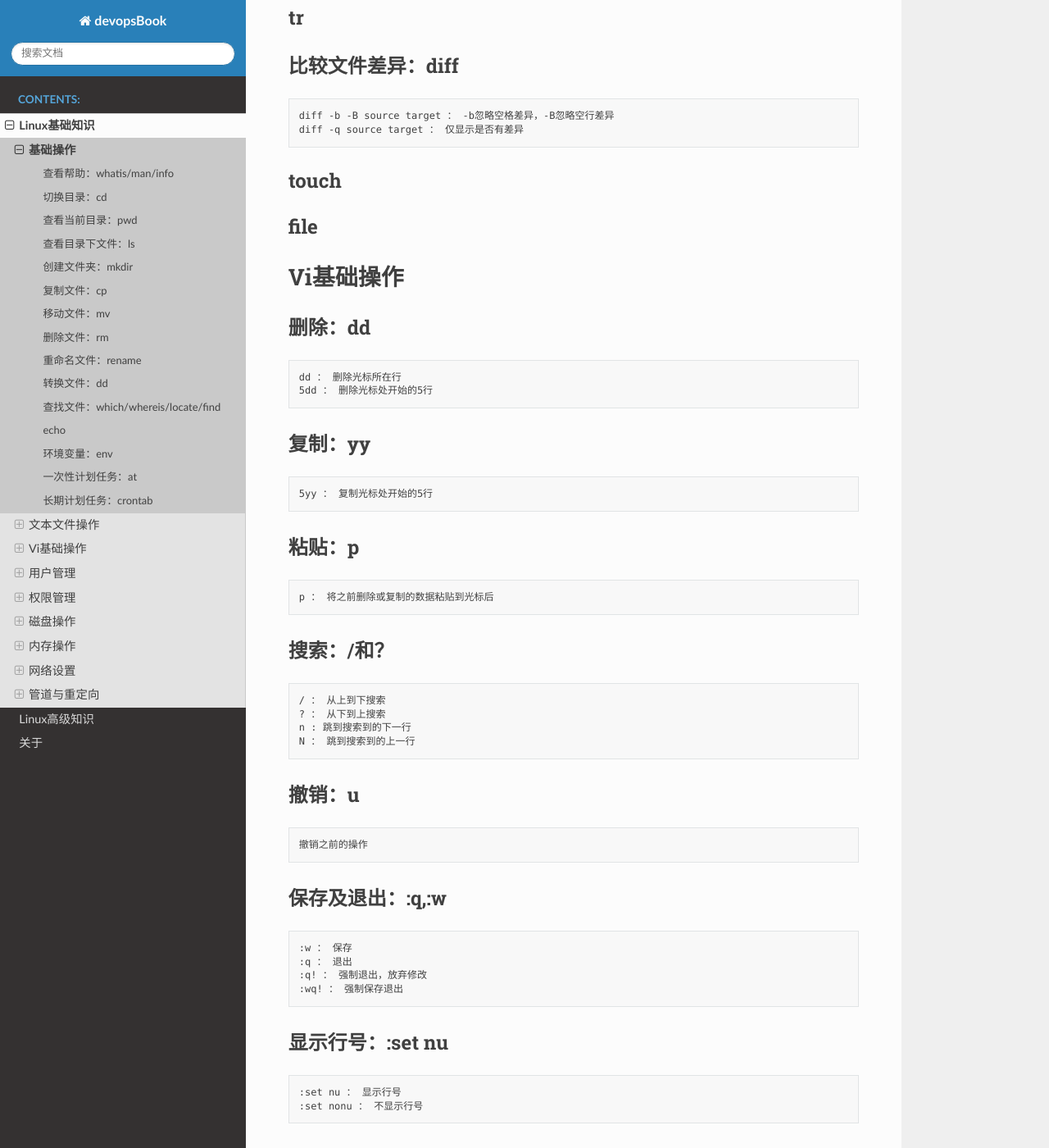
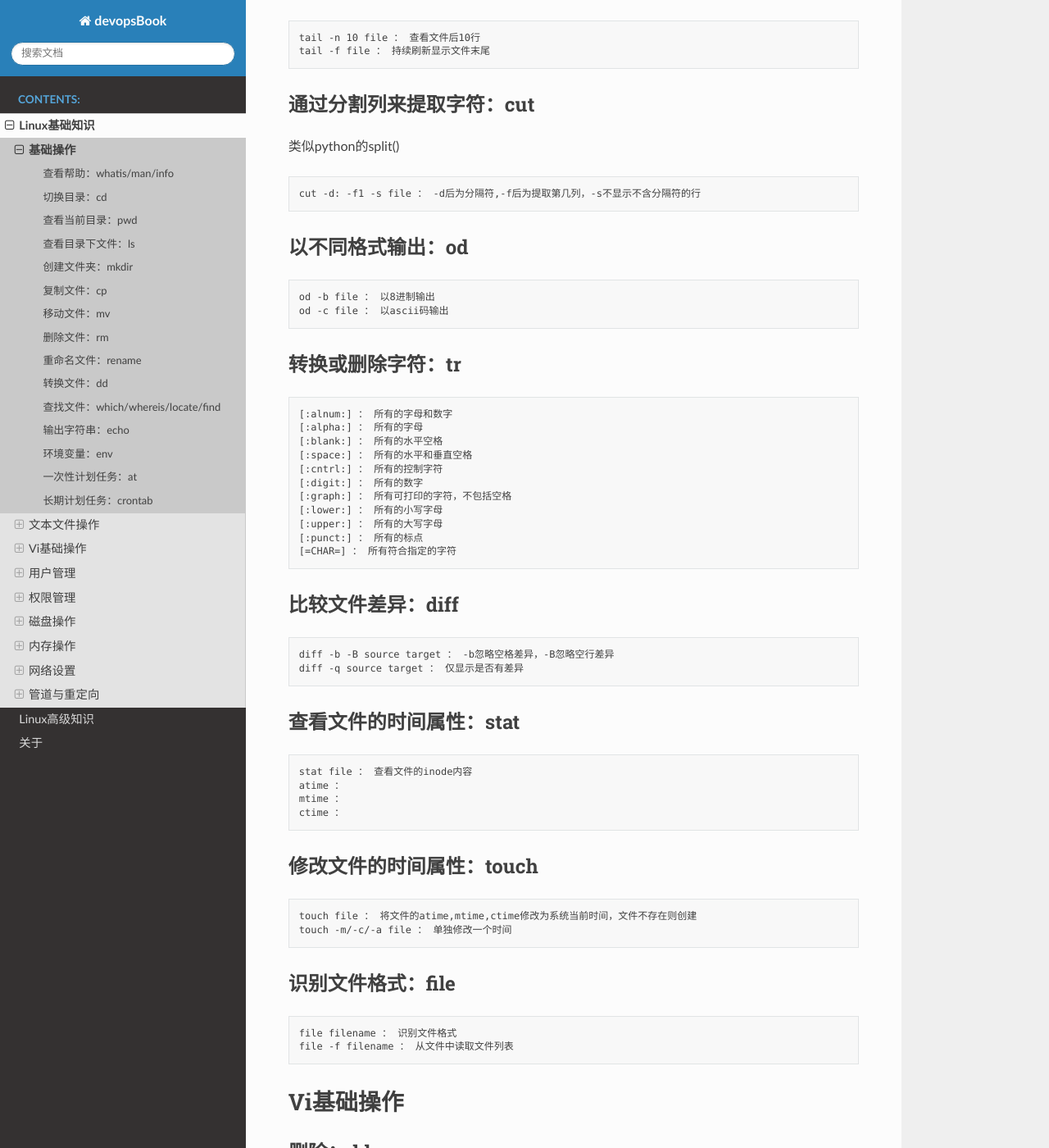
Before and after one commit to maxiaoMAX/devopsBook, a Sphinx documentation site: the page built from source/linux_base/contents.md, in a window 1280 px wide and 1400 px high, scrolled down 3145 px. Shown: the whole window at 82% size. Built offline with Sphinx 7.4.7 and the Read the Docs theme 2.0.0, drawn with Linux system fonts in a browser that asks for light colours; some of the changed text lies outside the part shown.

Commit message:
Update contents.md

````diff
--- a/source/linux_base/contents.md
+++ b/source/linux_base/contents.md
@@ -1,6 +1,13 @@
 ## 基础操作
 
 ### 查看帮助：whatis/man/info
+
+常见参数：
+
+```
+-v ： 一般是指verbose
+-h ： 一般是human
+```
 
 ### 切换目录：cd
 
@@ -82,27 +89,38 @@ locate ：去/var/lib/mlocate/mlocage.db中查找文件，一般一天运行一
 find dir -name "" ： 遍历文件，参数比较复杂
 ```
 
-### echo
+### 输出字符串：echo
+
+```
+echo -e ： 开启转义，默认不开启
+```
 
 ### 环境变量：env
 
 ```
-HOME ：
-SHELL ：
-PS1 ：
-PATH ：
-EDITOR ：
+env ： 显示当前用户全部环境变量
 ```
 
 ### 一次性计划任务：at
 
 ```
-at
+at ： 在指定时间执行任务
 atq ： 查看任务列表
 atrm ： 删除任务
+batch ： 与at类似，只有系统不繁忙时才执行。
 ```
 
 ### 长期计划任务：crontab
+
+crontab的格式为：分钟 小时 日期 月份 星期几 命令，星期天等于0或者7
+
+```
+* ： 代表所有允许的取值
+/n ： 代表一定时间间隔
+n-m ： 代表一定取值范围
+x,y,z ： 代表离散的取值
+% ： 代表换行，可以用\%转义
+```
 
 ## 文本文件操作
 
@@ -141,9 +159,28 @@ tail -f file ： 持续刷新显示文件末尾
 cut -d: -f1 -s file ： -d后为分隔符,-f后为提取第几列，-s不显示不含分隔符的行
 ```
 
-### od
+### 以不同格式输出：od
 
-### tr
+```
+od -b file ： 以8进制输出
+od -c file ： 以ascii码输出
+```
+
+### 转换或删除字符：tr
+
+```
+[:alnum:] ： 所有的字母和数字
+[:alpha:] ： 所有的字母
+[:blank:] ： 所有的水平空格
+[:space:] ： 所有的水平和垂直空格
+[:cntrl:] ： 所有的控制字符
+[:digit:] ： 所有的数字
+[:graph:] ： 所有可打印的字符，不包括空格
+[:lower:] ： 所有的小写字母
+[:upper:] ： 所有的大写字母
+[:punct:] ： 所有的标点
+[=CHAR=] ： 所有符合指定的字符
+```
 
 ### 比较文件差异：diff
 
@@ -152,9 +189,28 @@ diff -b -B source target ： -b忽略空格差异，-B忽略空行差异
 diff -q source target ： 仅显示是否有差异
 ```
 
-### touch
+### 查看文件的时间属性：stat
 
-### file
+```
+stat file ： 查看文件的inode内容
+atime ：
+mtime ：
+ctime ：
+```
+
+### 修改文件的时间属性：touch
+
+```
+touch file ： 将文件的atime,mtime,ctime修改为系统当前时间，文件不存在则创建
+touch -m/-c/-a file ： 单独修改一个时间
+```
+
+### 识别文件格式：file
+
+```
+file filename ： 识别文件格式
+file -f filename ： 从文件中读取文件列表
+```
 
 ## Vi基础操作
 
@@ -208,7 +264,7 @@ N ： 跳到搜索到的上一行
 :set nonu ： 不显示行号
 ```
 
-### 跳转：
+### 跳转：:n
 
 ```
 :n ：跳转到第n行
@@ -255,13 +311,35 @@ su - username ： 切换用户身份和环境变量
 
 ### 查看用户登录记录：last
 
+用户登录信息保存在/var/log/wtmp
+
+```
+last user ： 显示用户的登录记录
+```
+
 ### 查看用户登录失败记录：lastb
+
+用户登录失败信息保存在/var/log/btmp
 
 ### 查看用户历史命令：history
 
+命令历史储存在 ~/.bash_history
+
+```
+export HISTTIMEFORMAT='%F %T ' ： 设置环境变量后的命令才会有时间戳
+ctrl + R ： 可以搜索自己使用过的命令
+!n ： 执行第n条命令
+```
+
 ### 查看登录用户信息：w/who/whoami
 
-### id
+```
+w ： 查看登录用户信息
+whoami ：
+who ：
+```
+
+### 查看用户组信息：id
 
 ## 权限管理
 
@@ -394,7 +472,22 @@ ln -s ： 软链接（符号链接），原文件删除就失效，相当于快
 
 ### 查看内存占用：free
 
+free命令读取的是/proc/meminfo，可以在/etc/sysctl.conf中调整swappiness来调整swap使用策略。
+
+```
+free -h -s 3 ： 每3秒查询一次内存使用情况，以易读方式显示
+free ： 正在未被使用的内存
+available ： free + cache + buffer
+```
+
 ### 查看进程：ps
+
+```
+ps -ef
+ps aux
+```
+
+
 
 ### 查看进程占用资源：top
 
````
